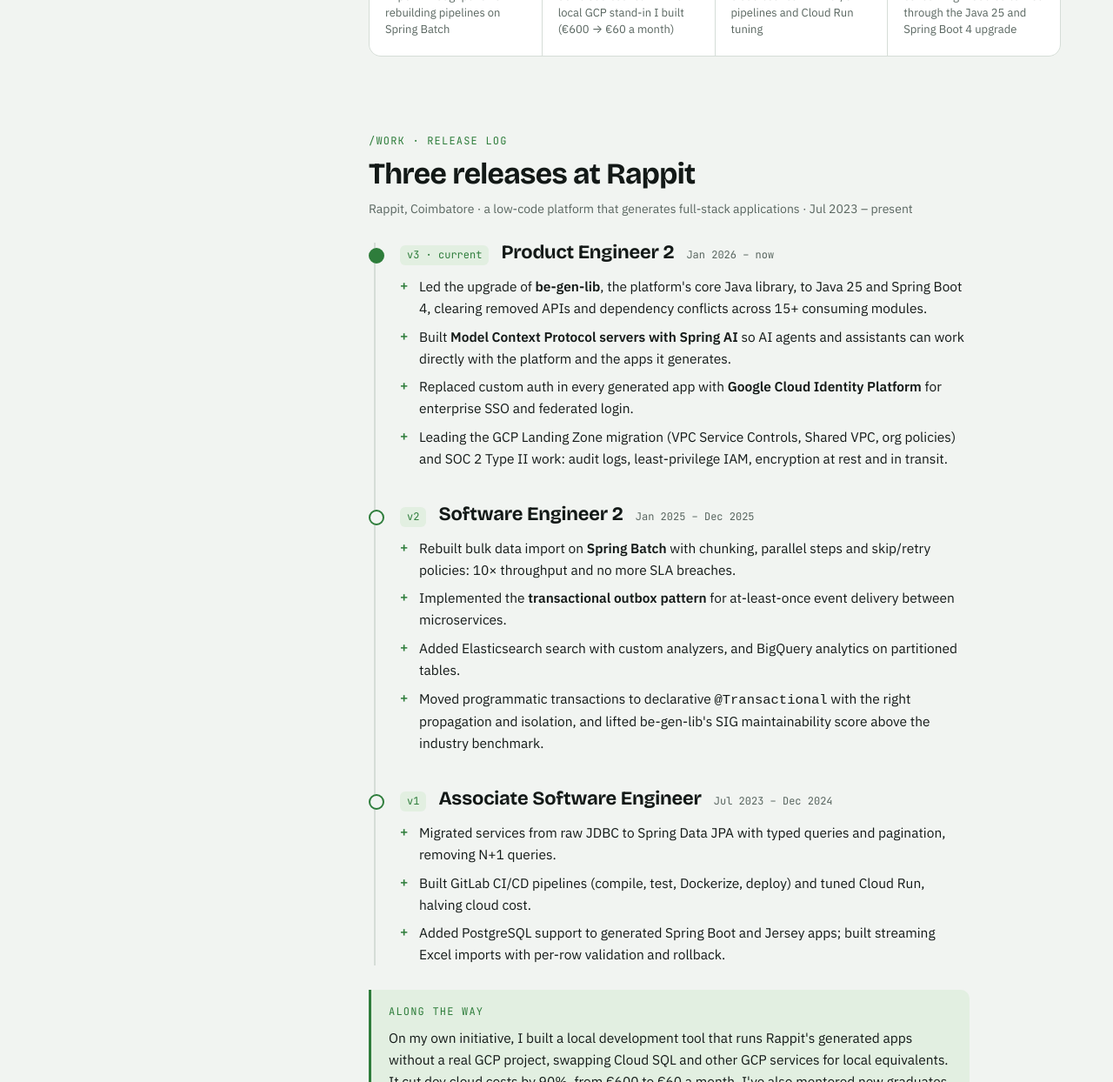
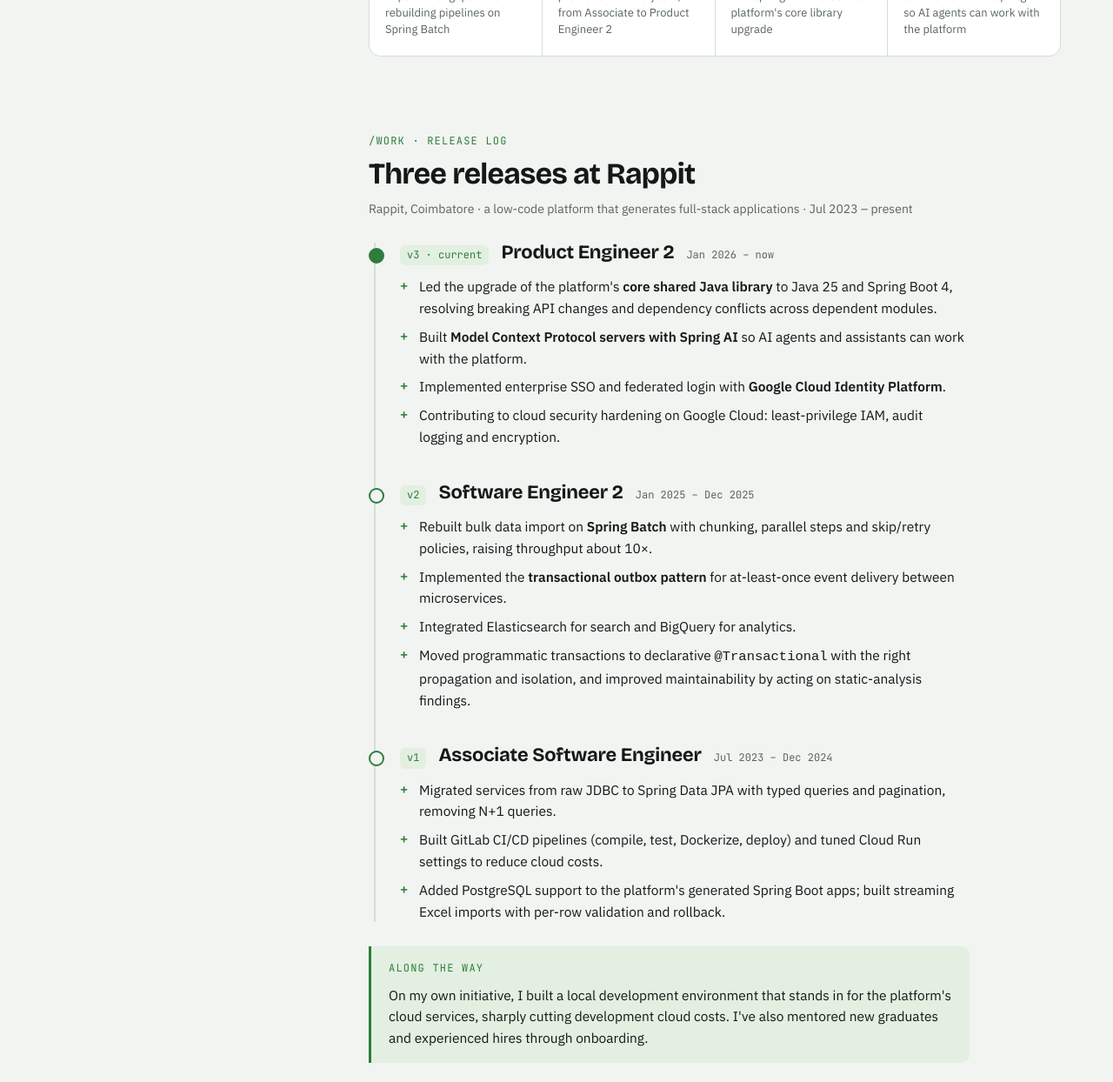
Before and after one commit to pranaykrpiyush/pranaykrpiyush.github.io, a plain HTML site: page index.html in a window 1280 px wide. Shown: the part 698-1942 px from the top of the page at 87% size. Drawn offline with nearby package versions, Linux system fonts and the light colour scheme.

Commit message:
Generalize work details

```diff
--- a/index.html
+++ b/index.html
@@ -242,9 +242,9 @@ footer{font-size:13px;color:var(--muted);font-family:var(--mono)}
       <p class="lede">I build the parts of software people only notice when they break: <em>APIs, data pipelines, auth and the cloud underneath</em>. At Rappit I work on a low-code platform that generates whole Spring Boot applications, and much of my work lands in the shared library those apps are built on.</p>
       <div class="metrics">
         <div class="metric"><b>10×</b><span>import throughput after rebuilding pipelines on Spring Batch</span></div>
-        <div class="metric"><b>90%</b><span>dev cloud cost cut with a local GCP stand-in I built (€600 → €60 a month)</span></div>
-        <div class="metric"><b>50%</b><span>cloud cost cut with CI/CD pipelines and Cloud Run tuning</span></div>
-        <div class="metric"><b>15+</b><span>consuming modules carried through the Java 25 and Spring Boot 4 upgrade</span></div>
+        <div class="metric"><b>2</b><span>promotions in 2.5 years, from Associate to Product Engineer 2</span></div>
+        <div class="metric"><b>Java 25</b><span>and Spring Boot 4: led the platform's core library upgrade</span></div>
+        <div class="metric"><b>MCP</b><span>servers built with Spring AI so AI agents can work with the platform</span></div>
       </div>
     </section>
 
@@ -259,33 +259,33 @@ footer{font-size:13px;color:var(--muted);font-family:var(--mono)}
         <article class="rel current">
           <div class="rel-head"><span class="ver">v3 · current</span><h3>Product Engineer 2</h3><span class="when">Jan 2026 – now</span></div>
           <ul>
-            <li>Led the upgrade of <b>be-gen-lib</b>, the platform's core Java library, to Java 25 and Spring Boot 4, clearing removed APIs and dependency conflicts across 15+ consuming modules.</li>
-            <li>Built <b>Model Context Protocol servers with Spring AI</b> so AI agents and assistants can work directly with the platform and the apps it generates.</li>
-            <li>Replaced custom auth in every generated app with <b>Google Cloud Identity Platform</b> for enterprise SSO and federated login.</li>
-            <li>Leading the GCP Landing Zone migration (VPC Service Controls, Shared VPC, org policies) and SOC 2 Type II work: audit logs, least-privilege IAM, encryption at rest and in transit.</li>
+            <li>Led the upgrade of the platform's <b>core shared Java library</b> to Java 25 and Spring Boot 4, resolving breaking API changes and dependency conflicts across dependent modules.</li>
+            <li>Built <b>Model Context Protocol servers with Spring AI</b> so AI agents and assistants can work with the platform.</li>
+            <li>Implemented enterprise SSO and federated login with <b>Google Cloud Identity Platform</b>.</li>
+            <li>Contributing to cloud security hardening on Google Cloud: least-privilege IAM, audit logging and encryption.</li>
           </ul>
         </article>
         <article class="rel">
           <div class="rel-head"><span class="ver">v2</span><h3>Software Engineer 2</h3><span class="when">Jan 2025 – Dec 2025</span></div>
           <ul>
-            <li>Rebuilt bulk data import on <b>Spring Batch</b> with chunking, parallel steps and skip/retry policies: 10× throughput and no more SLA breaches.</li>
+            <li>Rebuilt bulk data import on <b>Spring Batch</b> with chunking, parallel steps and skip/retry policies, raising throughput about 10×.</li>
             <li>Implemented the <b>transactional outbox pattern</b> for at-least-once event delivery between microservices.</li>
-            <li>Added Elasticsearch search with custom analyzers, and BigQuery analytics on partitioned tables.</li>
-            <li>Moved programmatic transactions to declarative <code>@Transactional</code> with the right propagation and isolation, and lifted be-gen-lib's SIG maintainability score above the industry benchmark.</li>
+            <li>Integrated Elasticsearch for search and BigQuery for analytics.</li>
+            <li>Moved programmatic transactions to declarative <code>@Transactional</code> with the right propagation and isolation, and improved maintainability by acting on static-analysis findings.</li>
           </ul>
         </article>
         <article class="rel">
           <div class="rel-head"><span class="ver">v1</span><h3>Associate Software Engineer</h3><span class="when">Jul 2023 – Dec 2024</span></div>
           <ul>
             <li>Migrated services from raw JDBC to Spring Data JPA with typed queries and pagination, removing N+1 queries.</li>
-            <li>Built GitLab CI/CD pipelines (compile, test, Dockerize, deploy) and tuned Cloud Run, halving cloud cost.</li>
-            <li>Added PostgreSQL support to generated Spring Boot and Jersey apps; built streaming Excel imports with per-row validation and rollback.</li>
+            <li>Built GitLab CI/CD pipelines (compile, test, Dockerize, deploy) and tuned Cloud Run settings to reduce cloud costs.</li>
+            <li>Added PostgreSQL support to the platform's generated Spring Boot apps; built streaming Excel imports with per-row validation and rollback.</li>
           </ul>
         </article>
       </div>
       <div class="aside-note">
         <span class="eyebrow">Along the way</span>
-        <p>On my own initiative, I built a local development tool that runs Rappit's generated apps without a real GCP project, swapping Cloud SQL and other GCP services for local equivalents. It cut dev cloud costs by 90%, from €600 to €60 a month. I've also mentored new graduates and experienced hires through onboarding.</p>
+        <p>On my own initiative, I built a local development environment that stands in for the platform's cloud services, sharply cutting development cloud costs. I've also mentored new graduates and experienced hires through onboarding.</p>
       </div>
       <div style="display:flex;flex-direction:column;gap:12px">
         <span class="eyebrow">Outside the release log</span>
@@ -359,7 +359,7 @@ footer{font-size:13px;color:var(--muted);font-family:var(--mono)}
         <div><h3>Cloud and delivery</h3><div class="chips">
           <span class="chip k">Google Cloud</span><span class="chip">Cloud Run</span><span class="chip">Cloud SQL</span><span class="chip">IAM</span><span class="chip">GCIP</span><span class="chip">VPC Service Controls</span><span class="chip">Docker</span><span class="chip">GitLab CI/CD</span><span class="chip">Maven</span><span class="chip">SonarQube</span></div></div>
         <div><h3>Architecture and security</h3><div class="chips">
-          <span class="chip">Outbox pattern</span><span class="chip">Transactions and isolation</span><span class="chip">OAuth2</span><span class="chip">JWT</span><span class="chip">RBAC</span><span class="chip">SOC 2</span><span class="chip">SOLID</span></div></div>
+          <span class="chip">Outbox pattern</span><span class="chip">Transactions and isolation</span><span class="chip">OAuth2</span><span class="chip">JWT</span><span class="chip">RBAC</span><span class="chip">SOLID</span></div></div>
         <div><h3>Frontend and mobile</h3><div class="chips">
           <span class="chip">Angular 15–19</span><span class="chip">Kotlin</span><span class="chip">Flutter / Dart</span><span class="chip">JavaScript</span></div></div>
         <div><h3>AI tooling</h3><div class="chips">
```
